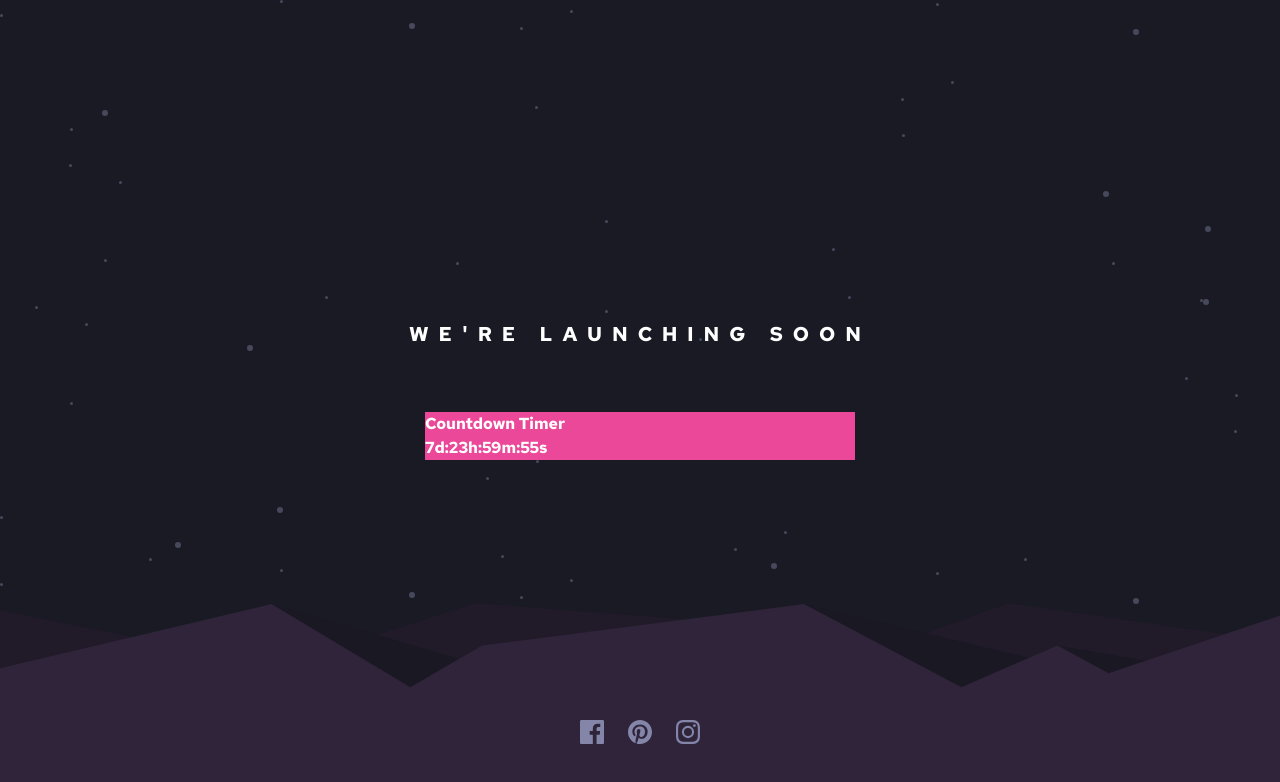
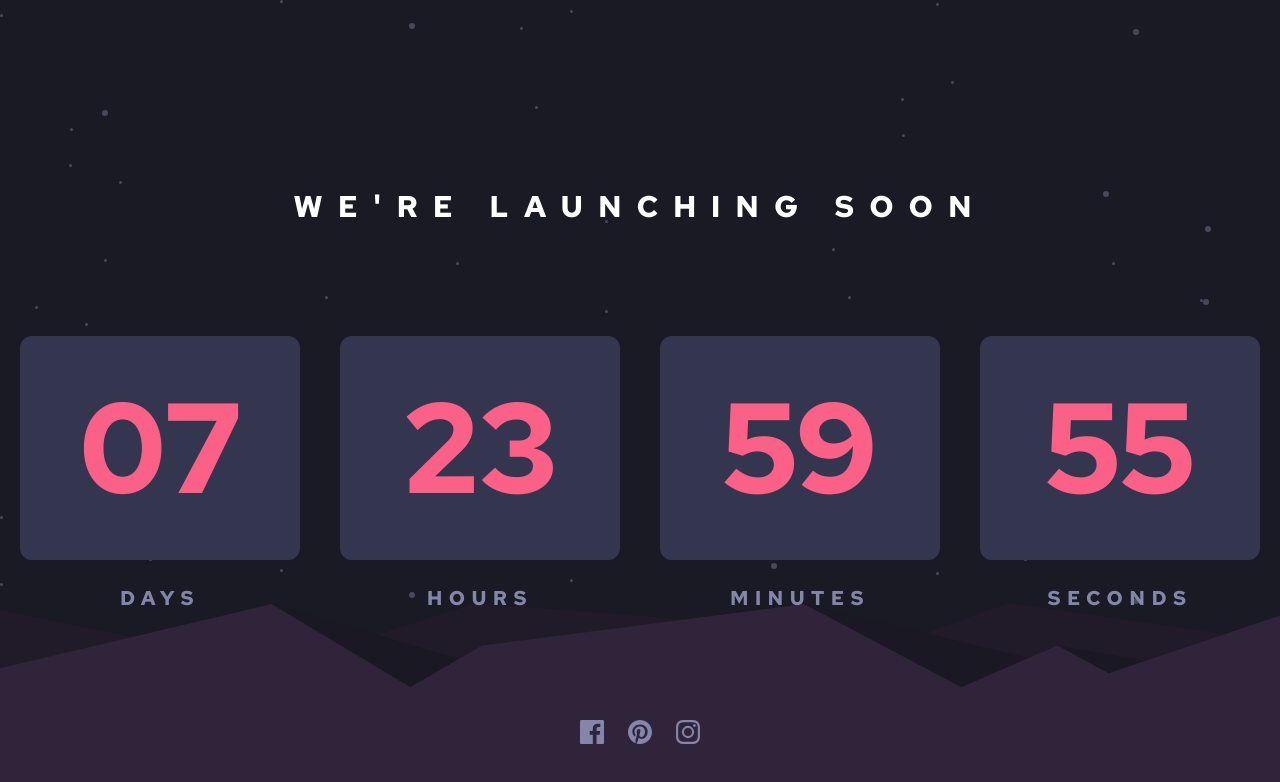
Before and after one commit to jialatteo/frontend-mentor-react-tailwind, a Next.js app: page /launch-countdown-timer in a window 1280 px wide. Shown: the top 782 px of the page. Built offline with nearby package versions, Linux system fonts and the light colour scheme.

Commit message:
Done with timer

```diff
--- a/src/app/launch-countdown-timer/CountdownTimer.js
+++ b/src/app/launch-countdown-timer/CountdownTimer.js
@@ -1,18 +1,11 @@
 "use client";
 import React, { useState, useEffect } from "react";
 
-const CountdownTimer = ({ targetDate }) => {
-  const [timeLeft, setTimeLeft] = useState(getTimeLeft(targetDate));
+const formatTimeWithLeadingZero = (time) => {
+  return String(time).padStart(2, 0);
+};
 
-  useEffect(() => {
-    const interval = setInterval(() => {
-      setTimeLeft(getTimeLeft(targetDate));
-    }, 1000);
-
-    return () => clearInterval(interval);
-  }, [targetDate]);
-
-  function getTimeLeft(targetDate) {
+const getTimeLeft = (targetDate) => {
   const now = new Date();
   const timeLeft = targetDate - now;
 
@@ -33,14 +26,62 @@ const CountdownTimer = ({ targetDate }) => {
   const seconds = Math.floor((timeLeft % (1000 * 60)) / 1000);
 
   return { days, hours, minutes, seconds };
-  }
+};
+
+const CountdownTimer = ({ targetDate }) => {
+  const [timeLeft, setTimeLeft] = useState(getTimeLeft(targetDate));
+
+  useEffect(() => {
+    const interval = setInterval(() => {
+      setTimeLeft(getTimeLeft(targetDate));
+    }, 1000);
+
+    return () => clearInterval(interval);
+  }, [targetDate]);
 
   return (
     <div>
-      <p>Countdown Timer</p>
+      <div className="text-launch-countdown-timer-soft-red flex justify-center gap-10">
         <div>
-        <span>{timeLeft.days}d</span>:<span>{timeLeft.hours}h</span>:
-        <span>{timeLeft.minutes}m</span>:<span>{timeLeft.seconds}s</span>
+          <div className="bg-launch-countdown-timer-dark-desaturated-blue flex min-w-[280px] justify-center rounded-xl p-12">
+            <p className="text-9xl">
+              {formatTimeWithLeadingZero(timeLeft.days)}
+            </p>
+          </div>
+          <p className="text-launch-countdown-timer-grayish-blue mt-6 text-center text-xl tracking-[0.4rem]">
+            DAYS
+          </p>
+        </div>
+        <div>
+          <div className="bg-launch-countdown-timer-dark-desaturated-blue flex min-w-[280px] justify-center rounded-xl p-12">
+            <p className="text-9xl">
+              {formatTimeWithLeadingZero(timeLeft.hours)}
+            </p>
+          </div>
+          <p className="text-launch-countdown-timer-grayish-blue mt-6 text-center text-xl tracking-[0.4rem]">
+            HOURS
+          </p>
+        </div>
+        <div>
+          <div className="bg-launch-countdown-timer-dark-desaturated-blue flex min-w-[280px] justify-center rounded-xl p-12">
+            <p className="text-9xl">
+              {formatTimeWithLeadingZero(timeLeft.minutes)}
+            </p>
+          </div>
+          <p className="text-launch-countdown-timer-grayish-blue mt-6 text-center text-xl tracking-[0.4rem]">
+            MINUTES
+          </p>
+        </div>
+        <div>
+          <div className="bg-launch-countdown-timer-dark-desaturated-blue flex min-w-[280px] justify-center rounded-xl p-12">
+            <p className="text-9xl">
+              {formatTimeWithLeadingZero(timeLeft.seconds)}
+            </p>
+          </div>
+          <p className="text-launch-countdown-timer-grayish-blue mt-6 text-center text-xl tracking-[0.4rem]">
+            SECONDS
+          </p>
+        </div>
       </div>
     </div>
   );
--- a/src/app/launch-countdown-timer/page.js
+++ b/src/app/launch-countdown-timer/page.js
@@ -11,17 +11,16 @@ export default function LaunchCountdownTimer() {
 
   return (
     <div
-      className={`${redHadText.className} bg-launch-countdown-timer-very-dark-blue flex min-h-screen justify-center bg-[url('/launch-countdown-timer/bg-stars.svg')]`}
+      className={`${redHadText.className} bg-launch-countdown-timer-very-dark-blue flex min-h-screen flex-col items-center justify-center bg-[url('/launch-countdown-timer/bg-stars.svg')]`}
     >
       <div className="absolute z-0 min-h-screen w-full bg-[url('/launch-countdown-timer/pattern-hills.svg')] bg-bottom bg-repeat-x" />
       <div className="z-10">
-        <p className="mt-80 text-center text-xl tracking-[0.5em] text-white">
+        <p className="text-center text-3xl tracking-[0.5em] text-white">
           WE'RE LAUNCHING SOON
         </p>
-
-        <div className="mx-4 mt-16 bg-pink-500 text-white">
-          <CountdownTimer targetDate={targetDate} />
-        </div>
+      </div>
+      <div className="z-10 mx-4 mt-28">
+        <CountdownTimer targetDate={targetDate} />
       </div>
       <div className="absolute bottom-14 z-10 flex items-center justify-center gap-6">
         <button className="group">
```
Lines whose indentation alone changed are shown as unchanged.
